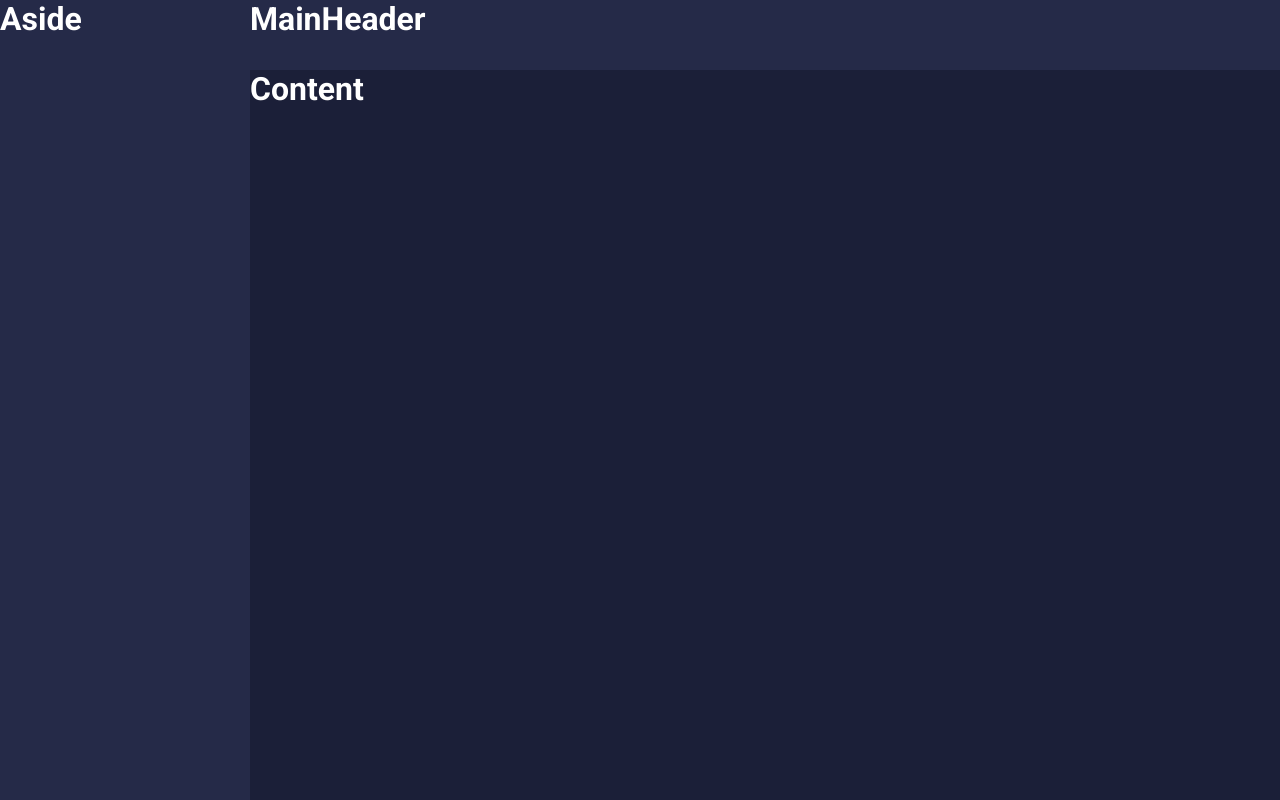
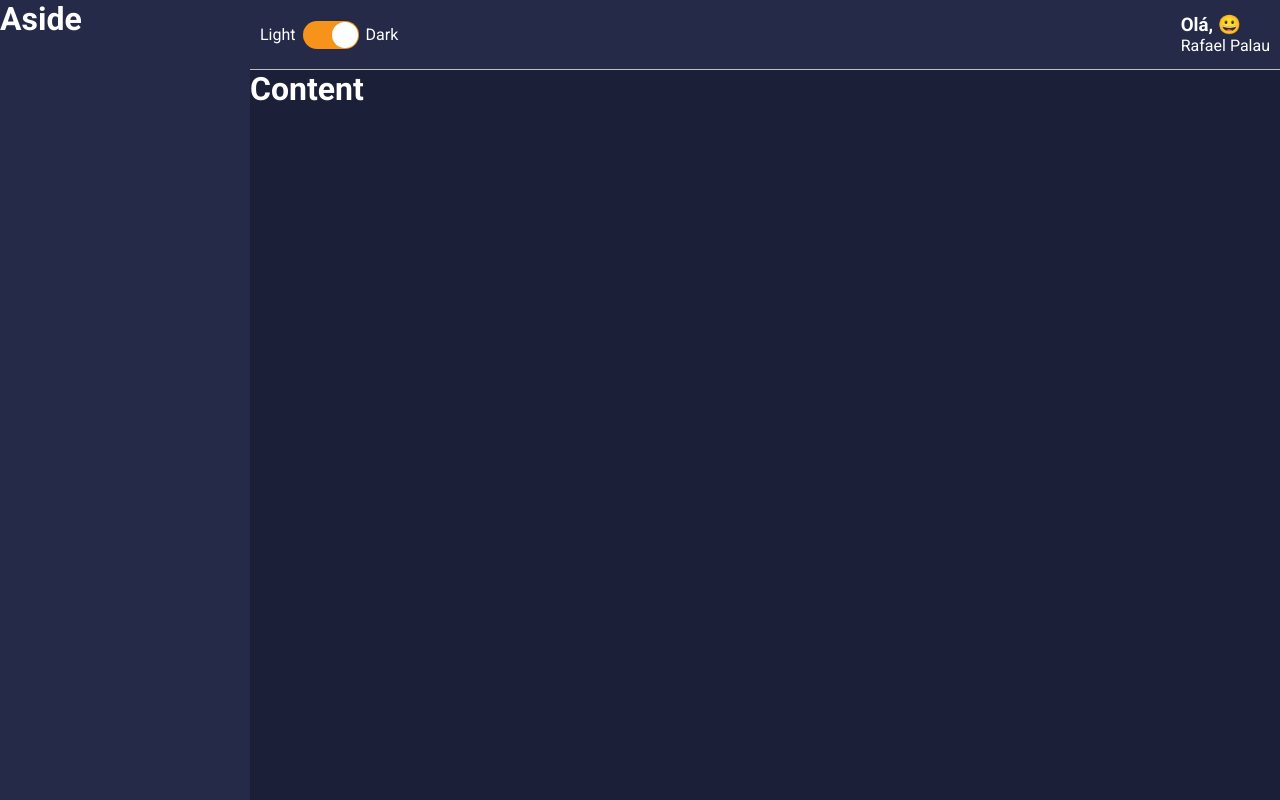
Before and after one commit to RafaPalau/dashboard-react-typescript, a React (Create React App) app: page / in a window 1280 px wide. Built offline with nearby package versions, Linux system fonts and the light colour scheme.

Commit message:
created header, toggle em emoji styles

```diff
--- a/package.json
+++ b/package.json
@@ -13,6 +13,7 @@
     "react": "^17.0.1",
     "react-dom": "^17.0.1",
     "react-scripts": "4.0.3",
+    "react-switch": "^6.0.0",
     "styled-components": "^5.2.1",
     "typescript": "^4.1.2",
     "web-vitals": "^1.0.1"
--- a/src/components/MainHeader/index.tsx
+++ b/src/components/MainHeader/index.tsx
@@ -1,10 +1,21 @@
-import React from "react";
-import { Container } from "./styles";
+import React, { useMemo } from "react";
+import Toggle from '../Toggle'
+import emojis from "../../utils/emojis";
+import { Container, Profile, Welcome, UserName } from "./styles";
 
 const MainHeader: React.FC = () => {
+  const emoji = useMemo(() => {
+    const indice = Math.floor(Math.random() * emojis.length);
+    return emojis[indice];
+  }, []);
   return (
     <Container>
-      <h1>MainHeader</h1>
+      <Toggle />
+
+      <Profile>
+        <Welcome>Olá, {emoji}</Welcome>
+        <UserName>Rafael Palau</UserName>
+      </Profile>
     </Container>
   );
 };
--- a/src/components/MainHeader/styles.ts
+++ b/src/components/MainHeader/styles.ts
@@ -1,8 +1,19 @@
-import styled from 'styled-components';
+import styled from "styled-components";
 
 export const Container = styled.div`
-grid-area: MH;
-color: ${props => props.theme.colors.white};
-background-color: ${props => props.theme.colors.secondary};
+  grid-area: MH;
+  /* color: ${(props) => props.theme.colors.white}; */
+  background-color: ${(props) => props.theme.colors.secondary};
+  display: flex;
+  justify-content: space-between;
+  align-items: center;
+  padding: 0 10px;
+  border-bottom: 1px solid ${props => props.theme.colors.gray}
+`;
 
-`
+export const Profile = styled.div`
+color: ${props => props.theme.colors.white}
+
+`;
+export const Welcome = styled.h3``;
+export const UserName = styled.span``;
--- /dev/null
+++ b/src/components/Toggle/index.tsx
@@ -0,0 +1,17 @@
+import React from "react";
+
+import { Container, ToggleLabel, ToggleSelector } from "./styles";
+
+const Toggle: React.FC = () => (
+  <Container>
+    <ToggleLabel>Light</ToggleLabel>
+    <ToggleSelector
+      checked
+      uncheckedIcon={false}
+      checkedIcon={false}
+      onChange={() => console.log("mudou")}
+    />
+    <ToggleLabel>Dark</ToggleLabel>
+  </Container>
+);
+export default Toggle;
--- /dev/null
+++ b/src/components/Toggle/styles.ts
@@ -0,0 +1,21 @@
+import styled from "styled-components";
+import Switch, { ReactSwitchProps } from "react-switch";
+
+export const Container = styled.div`
+  display: flex;
+  align-items: center;
+`;
+
+export const ToggleLabel = styled.span`
+  color: ${(props) => props.theme.colors.white};
+`;
+
+//Manipular as propriedades de um componente externo npm
+export const ToggleSelector = styled(Switch).attrs<ReactSwitchProps>(
+  ({ theme }) => ({
+    onColor: theme.colors.info,
+    offColor: theme.colors.warning,
+  })
+)<ReactSwitchProps>`
+  margin: 0 7px;
+`;
--- /dev/null
+++ b/src/utils/emojis.ts
@@ -0,0 +1 @@
+export default ["🤑", "🤩", "😍", "😎", "🤑", "😀", "😄"];
```
Also changed, not shown: 1 other file (tests, documents, lock files or other folders).
